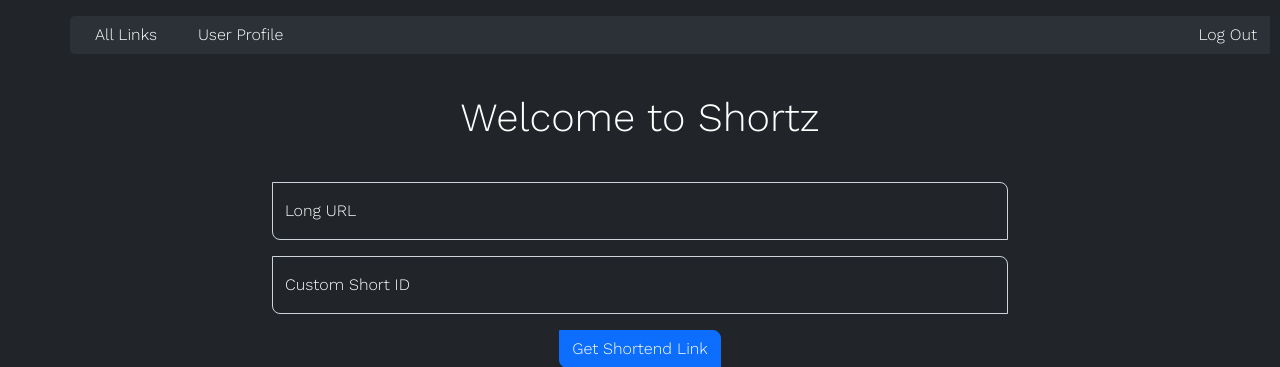
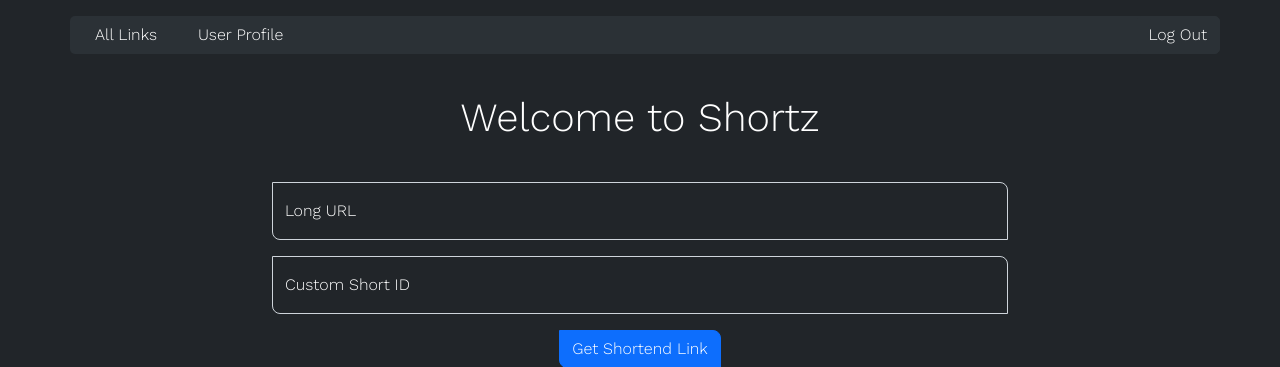
Before and after one commit to danulawa/shortz-test, a Flask app: page / in a window 1280 px wide. Shown: the top 367 px of the page. Run offline with Flask 2, Linux system fonts and the light colour scheme; data that the repository does not hold is empty.

Commit message:
ui test 7

```diff
--- a/core/templates/base.html
+++ b/core/templates/base.html
@@ -73,7 +73,7 @@
         margin-right: 10px;
         border-color: rgb(43, 49, 54);
         position: absolute;
-        right: 0px;
+        right: 50px;
       }
     </style>
 
@@ -86,7 +86,7 @@
     <div class="container mt-3 menu-style-1 border-style-2">
       <a href='#' class='btn btn-md btn-success menu-style-2 border-style-3'>All Links</a>
       <a href='#' class='btn btn-md btn-success menu-style-2 border-style-3'>User Profile</a>
-      <a href='#' class='btn btn-md btn-success menu-style-3 border-style-3'>Log Out</a>
+      <a href='#' class='btn btn-md btn-success menu-style-3 border-style-2'>Log Out</a>
     </div>
 
     <div class="container mt-3">
```
